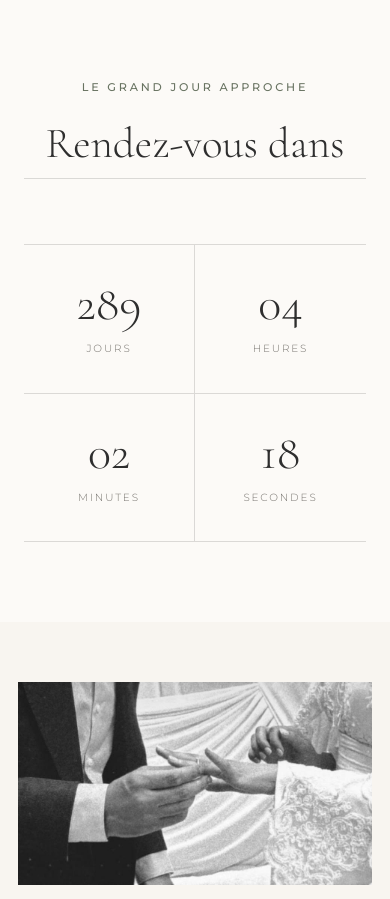
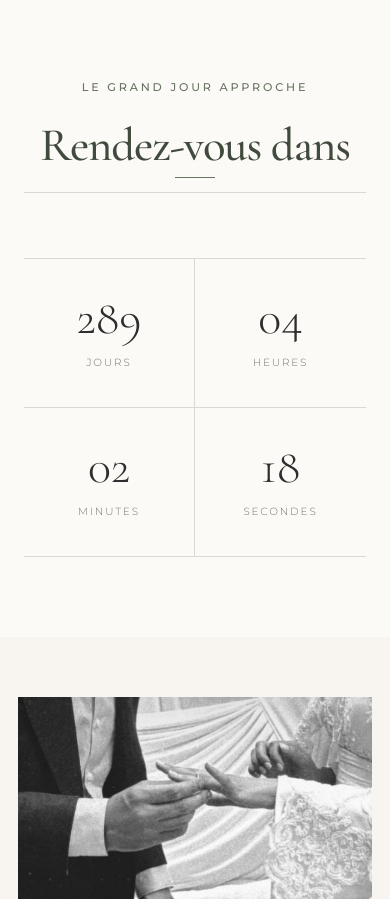
Before and after one commit to dylantaki96-droid/mariage-alissare-dylan, a plain HTML site: page index.html in a window 390 px wide. Shown: the part 846-1745 px from the top of the page. Drawn offline with nearby package versions, Linux system fonts and the light colour scheme.

Commit message:
Update style.css

```diff
--- a/style.css
+++ b/style.css
@@ -152,7 +152,7 @@ img {
 }
 
 
-/* TITRES STICKY */
+/* GRANDS TITRES STICKY */
 
 .countdown-section > h2,
 .programme-section > h2,
@@ -163,8 +163,16 @@ img {
 
   z-index: 30;
 
-  padding-top: 18px;
-  padding-bottom: 18px;
+  padding-top: 20px;
+  padding-bottom: 20px;
+
+  font-family: "Cormorant Garamond", serif;
+  font-size: clamp(3.2rem, 5.5vw, 5.2rem);
+  font-weight: 500;
+  line-height: .95;
+  letter-spacing: -0.025em;
+
+  color: var(--green-dark);
 
   backdrop-filter: blur(8px);
   -webkit-backdrop-filter: blur(8px);
@@ -173,26 +181,45 @@ img {
 }
 
 
-/* Fond adapté à chaque section */
+/* Ligne élégante sous les titres */
+
+.countdown-section > h2::after,
+.programme-section > h2::after,
+.places-section > h2::after,
+.faq-section > h2::after {
+  content: "";
+
+  display: block;
+
+  width: 54px;
+  height: 1px;
+
+  margin: 14px auto 0;
+
+  background: var(--green);
+}
+
+
+/* Fond sticky selon les sections */
 
 .countdown-section > h2,
 .faq-section > h2 {
-  background: rgba(252, 250, 247, 0.96);
+  background: rgba(252, 250, 247, 0.97);
 
   box-shadow:
-    100vmax 0 0 rgba(252, 250, 247, 0.96),
-    -100vmax 0 0 rgba(252, 250, 247, 0.96);
+    100vmax 0 0 rgba(252, 250, 247, 0.97),
+    -100vmax 0 0 rgba(252, 250, 247, 0.97);
 
   clip-path: inset(0 -100vmax);
 }
 
 .programme-section > h2,
 .places-section > h2 {
-  background: rgba(248, 245, 240, 0.96);
+  background: rgba(248, 245, 240, 0.97);
 
   box-shadow:
-    100vmax 0 0 rgba(248, 245, 240, 0.96),
-    -100vmax 0 0 rgba(248, 245, 240, 0.96);
+    100vmax 0 0 rgba(248, 245, 240, 0.97),
+    -100vmax 0 0 rgba(248, 245, 240, 0.97);
 
   clip-path: inset(0 -100vmax);
 }
@@ -570,6 +597,31 @@ img {
     max-height: none;
   }
 
+
+  /* TITRES STICKY MOBILE */
+
+  .countdown-section > h2,
+  .programme-section > h2,
+  .places-section > h2,
+  .faq-section > h2 {
+    padding-top: 14px;
+    padding-bottom: 14px;
+
+    font-size: clamp(2.5rem, 12vw, 3.4rem);
+    line-height: .95;
+  }
+
+  .countdown-section > h2::after,
+  .programme-section > h2::after,
+  .places-section > h2::after,
+  .faq-section > h2::after {
+    width: 40px;
+    margin-top: 10px;
+  }
+
+
+  /* COUNTDOWN MOBILE */
+
   .countdown {
     grid-template-columns: repeat(2, 1fr);
   }
@@ -582,15 +634,24 @@ img {
     border-bottom: 1px solid var(--line);
   }
 
+
+  /* PROGRAMME MOBILE */
+
   .timeline-item {
     grid-template-columns: 1fr;
     gap: 5px;
     padding-bottom: 45px;
   }
 
+
+  /* PHOTO MOBILE */
+
   .photo-break {
     min-height: 55vh;
   }
+
+
+  /* LIEUX MOBILE */
 
   .places-grid {
     grid-template-columns: 1fr;
@@ -601,6 +662,9 @@ img {
     padding-left: 0;
     padding-right: 0;
   }
+
+
+  /* FAQ MOBILE */
 
   .faq-container {
     margin-top: 50px;
@@ -620,20 +684,10 @@ img {
     padding-bottom: 24px;
   }
 
+
+  /* FIN MOBILE */
+
   .closing-photo {
     min-height: 65vh;
   }
-
-
-  /* Sticky plus compact sur téléphone */
-
-  .countdown-section > h2,
-  .programme-section > h2,
-  .places-section > h2,
-  .faq-section > h2 {
-    padding-top: 13px;
-    padding-bottom: 13px;
-
-    font-size: clamp(2.1rem, 11vw, 3rem);
-  }
 }
```
